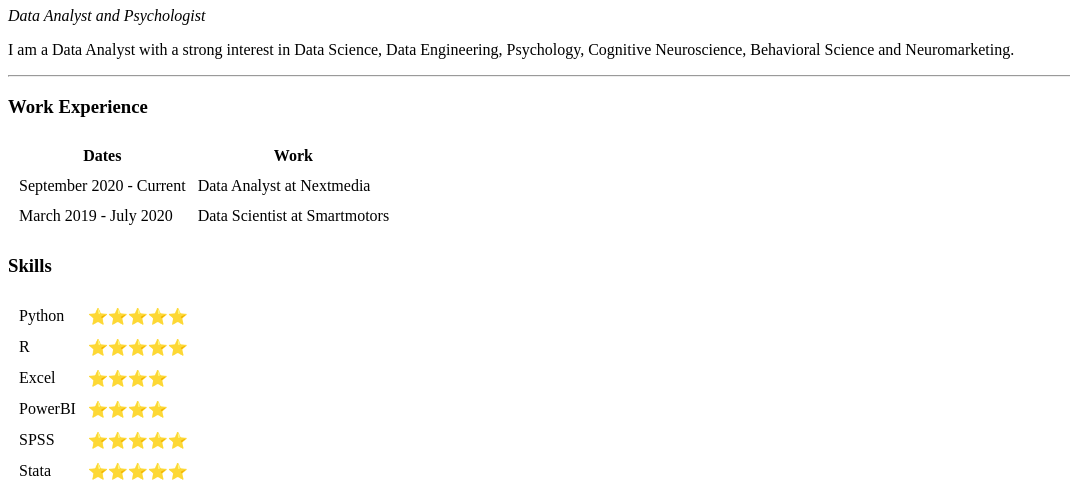
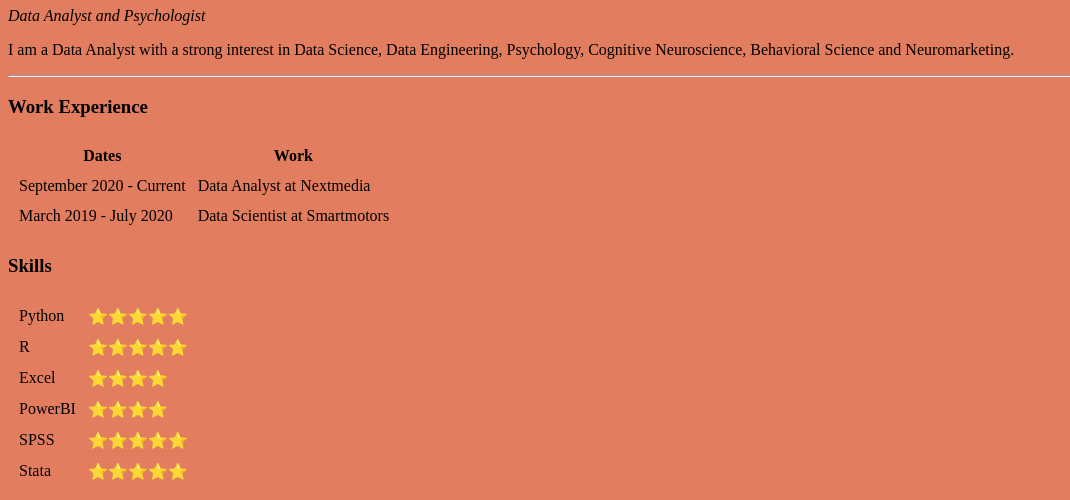
Before and after one commit to rubengura/Web-Development, a plain HTML site: page HTML - Personal Site/index.html in a window 1280 px wide. Shown: the part 385-885 px from the top of the page, without its empty margins (0-1070 px from the left). Drawn offline with Linux system fonts and the light colour scheme.

Commit message:
Added inline CSS to change background color.

```diff
--- a/HTML - Personal Site/index.html
+++ b/HTML - Personal Site/index.html
@@ -6,7 +6,7 @@
   <title>Rubén's Personal Site</title>
 </head>
 
-<body>
+<body style="background-color: #E27D60;">
   <img src="https://avatars.githubusercontent.com/u/25196341?s=460&u=41f3e187cb27692be5a79c3ed5c008b17fd8176e&v=4" alt="Rubén's profile picture">
   <h1>Rubén Guerrero</h1>
   <p><em>Data Analyst and Psychologist</em></p>
```
